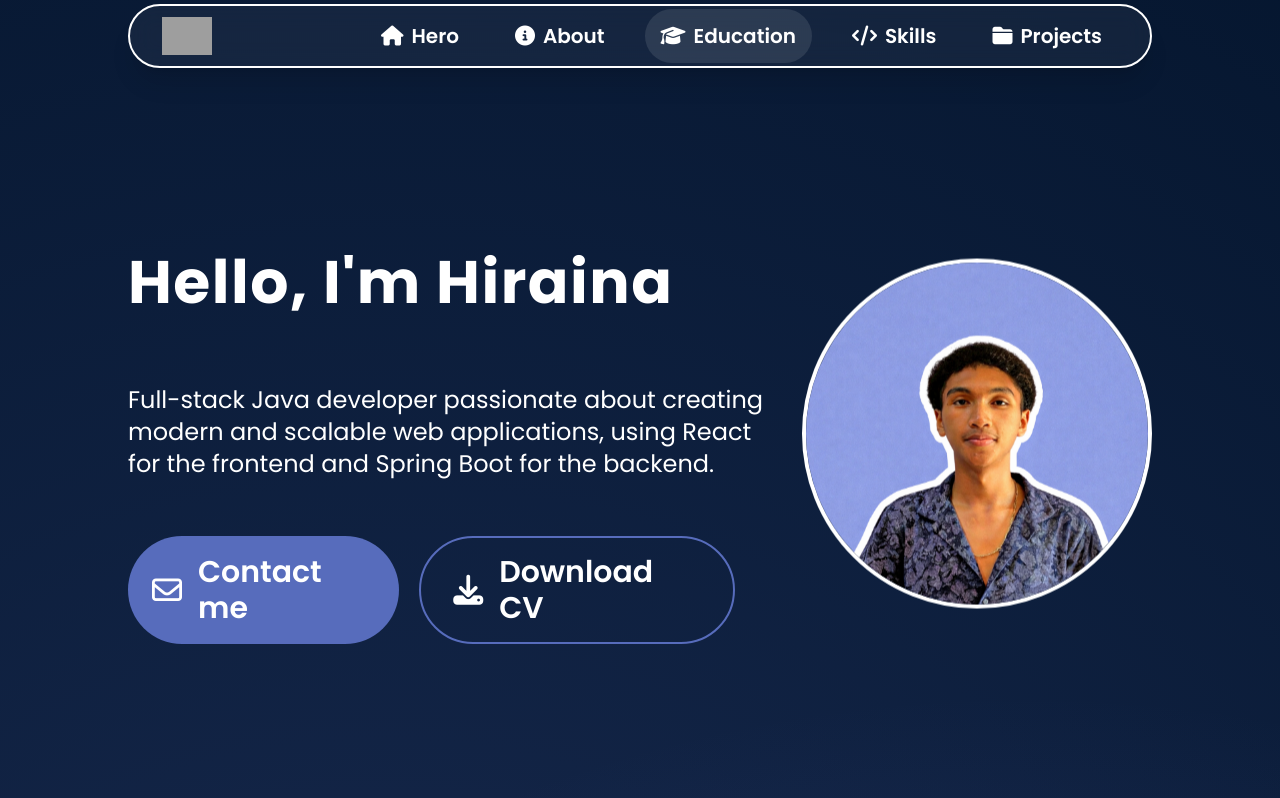
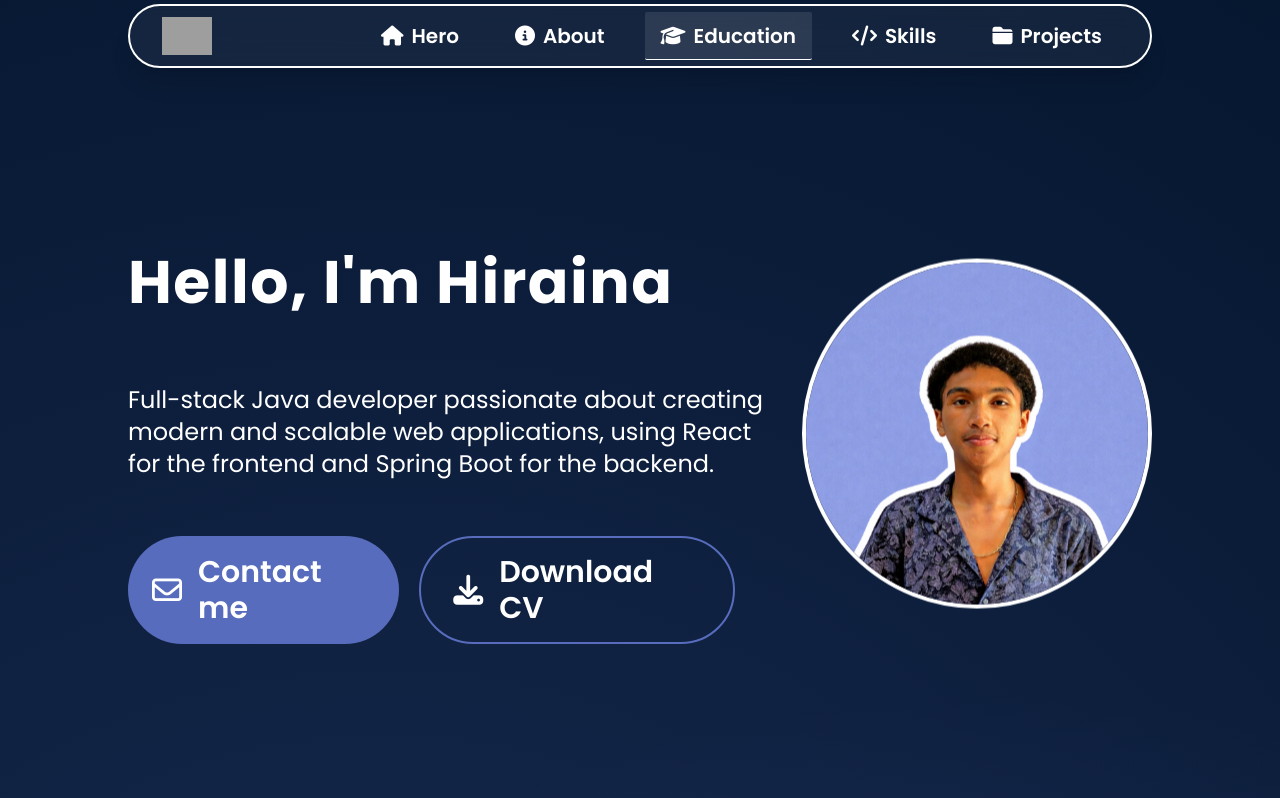
Before and after one commit to Hiraina-RND/portfolio, a React (Vite) app: page / in a window 1280 px wide. Shown: the top 798 px of the page. Built offline with nearby package versions, Linux system fonts and the light colour scheme; grey boxes are pictures that could not be loaded.

Commit message:
style(navbar): change active link styling

```diff
--- a/src/components/navbar/Navbar.jsx
+++ b/src/components/navbar/Navbar.jsx
@@ -29,23 +29,23 @@ function Navbar() {
             <nav className="flex flex-row w-full justify-between items-center px-8">
                 <img src="/mada_flag.jpg" alt="mada_flag_img" className="h-auto w-[50px]" />
                 <ul className="h-full flex justify-center items-center gap-6 text-white text-xl font-semibold">
-                    <li className={`h-[90%] flex flex-row justify-center items-center gap-2 px-4 rounded-4xl ${activeSection === "hero" ? "bg-white/10" : ""}`}>
+                    <li className={`h-[80%] flex flex-row justify-center items-center gap-2 px-4 rounded-xs ${activeSection === "hero" ? "bg-white/10 border-b-1" : ""}`}>
                         <i className="fa-solid fa-house"></i>
                         <a href="#hero">Hero</a>
                     </li>
-                    <li className={`h-[90%] flex flex-row justify-center items-center gap-2 px-4 rounded-4xl ${activeSection === "about" ? "bg-white/10" : ""}`}>
+                    <li className={`h-[80%] flex flex-row justify-center items-center gap-2 px-4 rounded-xs ${activeSection === "about" ? "bg-white/10 border-b" : ""}`}>
                         <i className="fa-solid fa-circle-info"></i>
                         <a href="#about">About</a>
                     </li>
-                    <li className={`h-[90%] flex flex-row justify-center items-center gap-2 px-4 rounded-4xl ${activeSection === "education" ? "bg-white/10" : ""}`}>
+                    <li className={`h-[80%] flex flex-row justify-center items-center gap-2 px-4 rounded-xs ${activeSection === "education" ? "bg-white/10 border-b" : ""}`}>
                         <i className="fa-solid fa-graduation-cap"></i>
                         <a href="#education">Education</a>
                     </li>
-                    <li className={`h-[90%] flex flex-row justify-center items-center gap-2 px-4 rounded-4xl ${activeSection === "skills" ? "bg-white/10" : ""}`}>
+                    <li className={`h-[80%] flex flex-row justify-center items-center gap-2 px-4 rounded-xs ${activeSection === "skills" ? "bg-white/10 border-b" : ""}`}>
                         <i className="fa-solid fa-code"></i>
                         <a href="#skills">Skills</a>
                     </li>
-                    <li className={`h-[90%] flex flex-row justify-center items-center gap-2 px-4 rounded-4xl ${activeSection === "project" ? "bg-white/10" : ""}`}>
+                    <li className={`h-[80%] flex flex-row justify-center items-center gap-2 px-4 rounded-xs ${activeSection === "project" ? "bg-white/10 border-b" : ""}`}>
                         <i className="fa-solid fa-folder-closed"></i>
                         <a href="#project">Projects</a>
                     </li>
```
